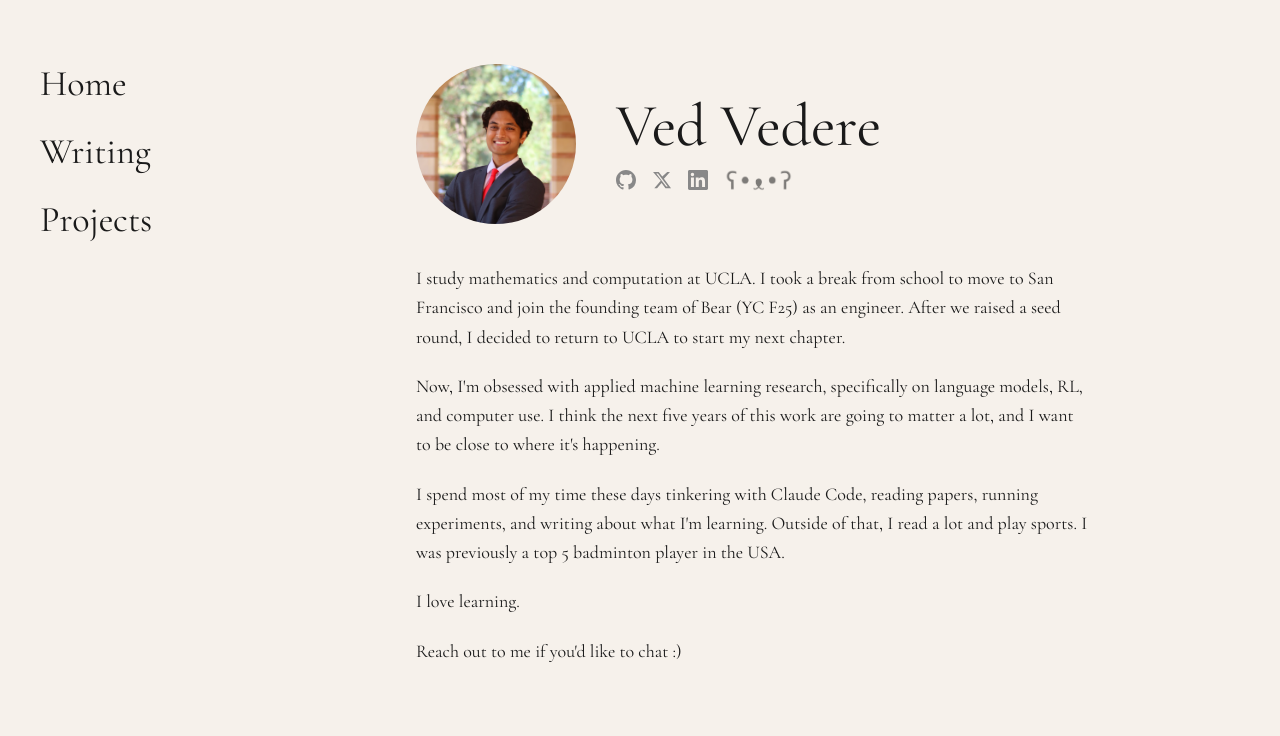
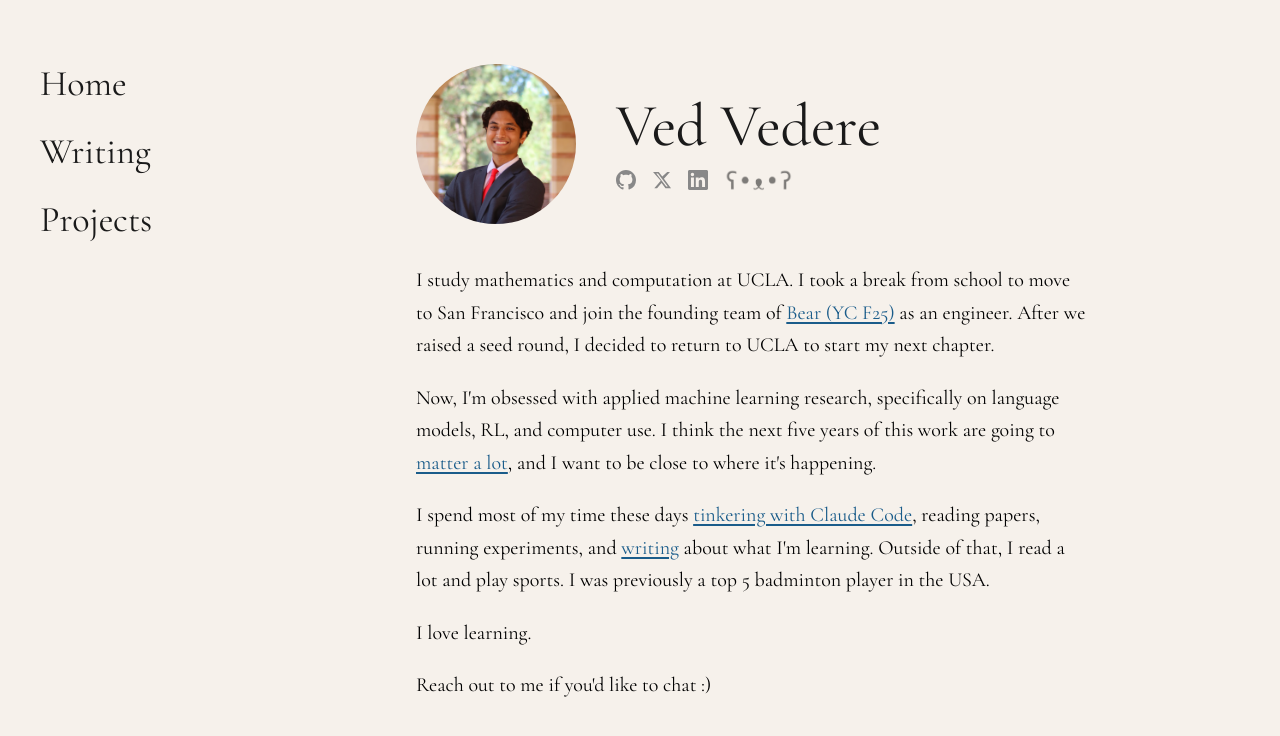
Before and after one commit to vedthebear/website, a Next.js app: page / in a window 1280 px wide. Shown: the top 736 px of the page. Built offline with nearby package versions, Linux system fonts and the light colour scheme.

Commit message:
improve body text

```diff
--- a/app/page.tsx
+++ b/app/page.tsx
@@ -34,15 +34,15 @@ export default function Home() {
         </div>
 
         {/* Body text */}
-        <div className="flex flex-col gap-5 text-lg leading-relaxed text-[var(--foreground)]">
+        <div className="flex flex-col gap-5 text-xl leading-relaxed text-black">
           <p>
-            I study mathematics and computation at UCLA. I took a break from school to move to San Francisco and join the founding team of Bear (YC F25) as an engineer. After we raised a seed round, I decided to return to UCLA to start my next chapter.
+            I study mathematics and computation at UCLA. I took a break from school to move to San Francisco and join the founding team of <a href="https://usebear.ai" target="_blank" rel="noopener noreferrer" className="text-link">Bear (YC F25)</a> as an engineer. After we raised a seed round, I decided to return to UCLA to start my next chapter.
           </p>
           <p>
-            Now, I&apos;m obsessed with applied machine learning research, specifically on language models, RL, and computer use. I think the next five years of this work are going to matter a lot, and I want to be close to where it&apos;s happening.
+            Now, I'm obsessed with applied machine learning research, specifically on language models, RL, and computer use. I think the next five years of this work are going to <a href="https://ai-2027.com/" target="_blank" rel="noopener noreferrer" className="text-link">matter a lot</a>, and I want to be close to where it's happening.
           </p>
           <p>
-            I spend most of my time these days tinkering with Claude Code, reading papers, running experiments, and writing about what I&apos;m learning. Outside of that, I read a lot and play sports. I was previously a top 5 badminton player in the USA.
+            I spend most of my time these days <a href="https://github.com/vedthebear/" target="_blank" rel="noopener noreferrer" className="text-link">tinkering with Claude Code</a>, reading papers, running experiments, and <a href="https://vedere.bearblog.dev/" target="_blank" rel="noopener noreferrer" className="text-link">writing</a> about what I'm learning. Outside of that, I read a lot and play sports. I was previously a top 5 badminton player in the USA.
           </p>
           <p>I love learning.</p>
           <p>Reach out to me if you'd like to chat :)</p>
```
